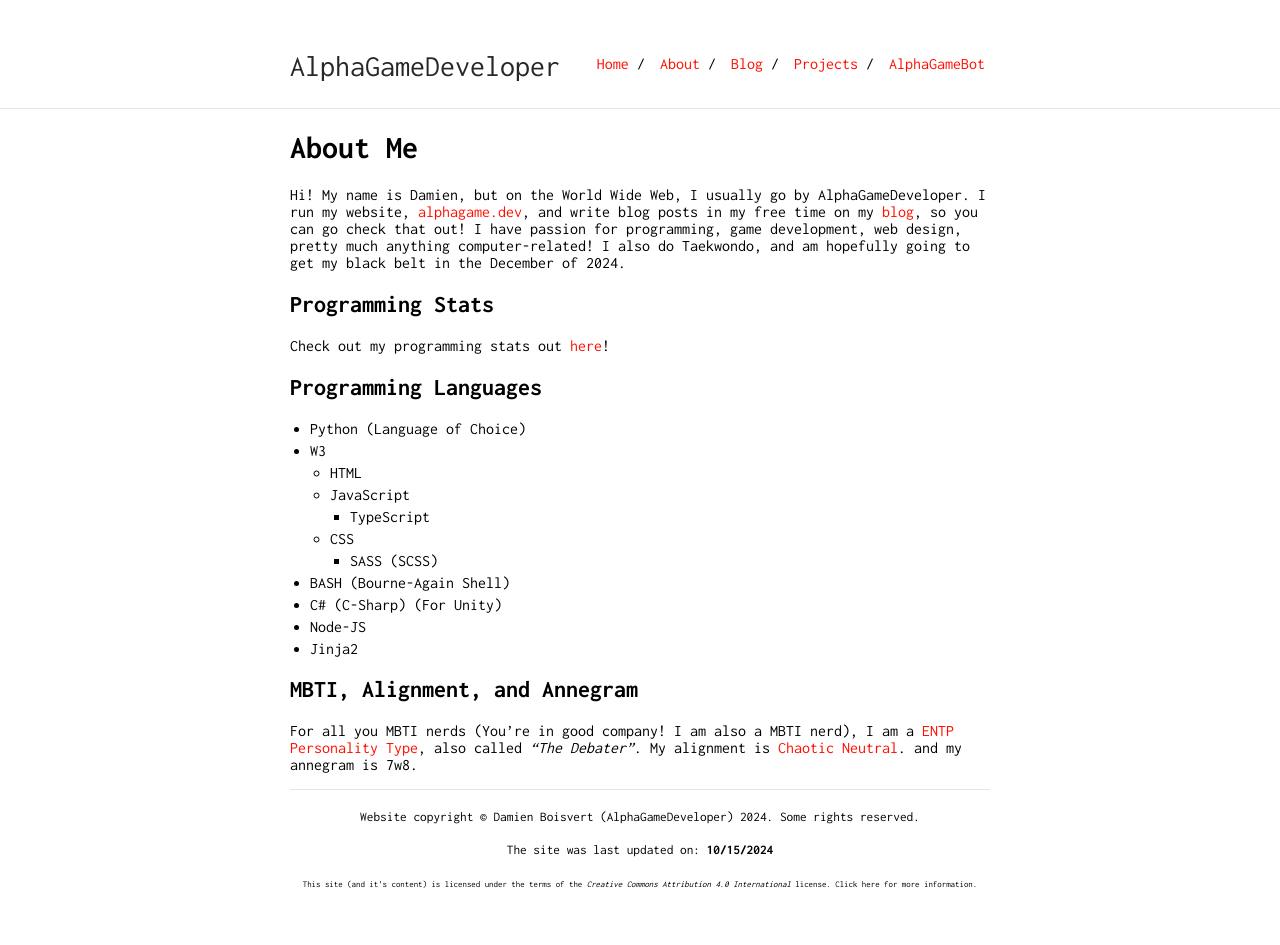
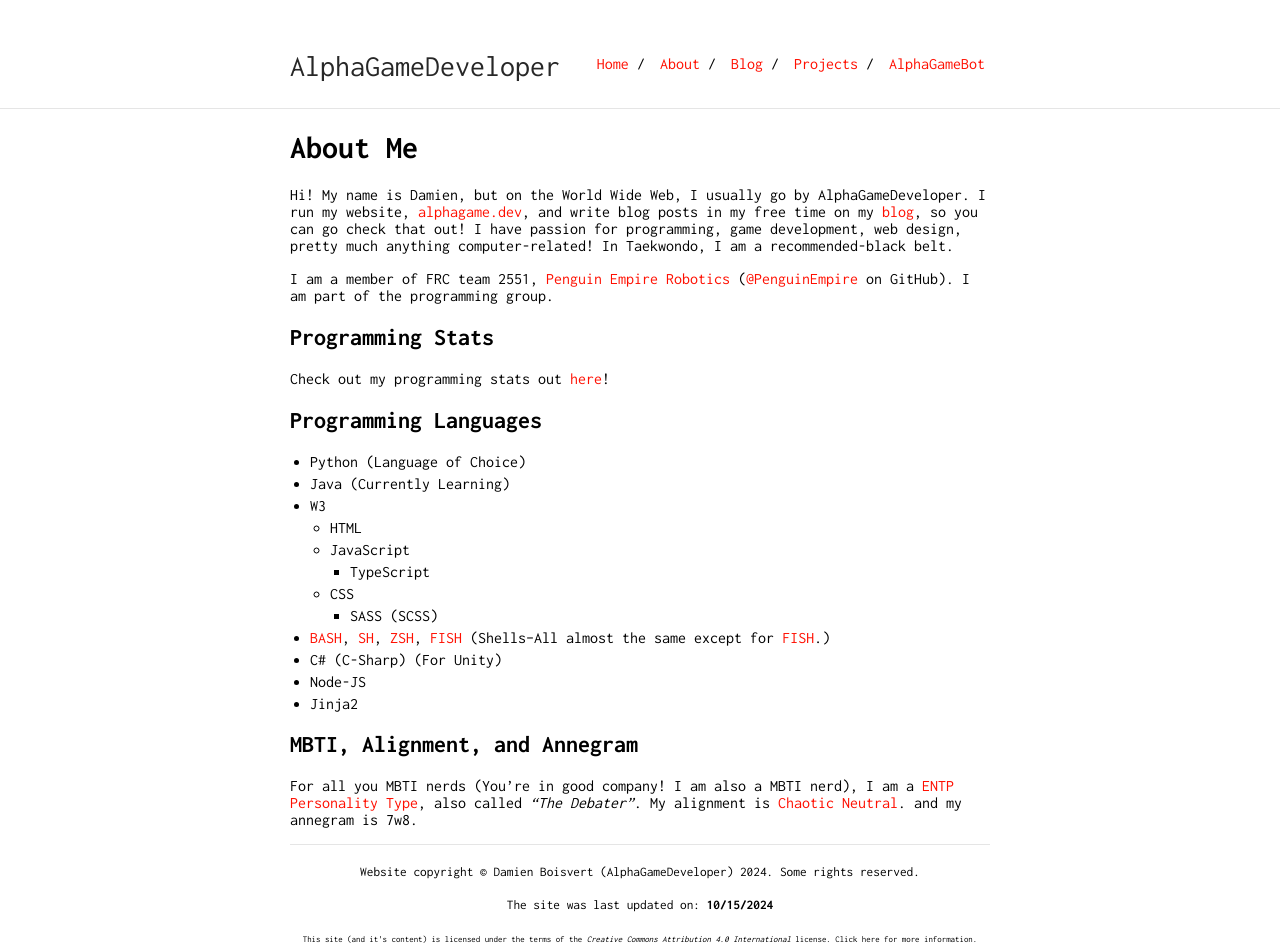
Before and after one commit to AlphaGameDeveloper/AlphaGame.dev, a Jekyll site: the page built from pages/about.md, in a window 1280 px wide. Built offline with Jekyll 4.4.1, drawn with Linux system fonts in a browser that asks for light colours; before the commit the page ends 900 px from its top, so only the background shows below that.

Commit message:
Add PenguinEmpire to about.md

```diff
--- a/pages/about.md
+++ b/pages/about.md
@@ -6,20 +6,23 @@ title: "About"
 
 # About Me
 
-Hi!  My name is Damien, but on the World Wide Web, I usually go by AlphaGameDeveloper.  I run my website, [alphagame.dev](https://alphagame.dev/), and write blog posts in my free time on my [blog](/blog), so you can go check that out!  I have passion for programming, game development, web design, pretty much anything computer-related!  I also do Taekwondo, and am hopefully going to get my black belt in the December of 2024.
+Hi!  My name is Damien, but on the World Wide Web, I usually go by AlphaGameDeveloper.  I run my website, [alphagame.dev](https://alphagame.dev/), and write blog posts in my free time on my [blog](/blog), so you can go check that out!  I have passion for programming, game development, web design, pretty much anything computer-related!  In Taekwondo, I am a recommended-black belt.
+
+I am a member of FRC team 2551, [Penguin Empire Robotics](https://www.penguinempirerobotics.org/) ([@PenguinEmpire](https://github.com/PenguinEmpire) on GitHub).  I am part of the programming group.
 
 ## Programming Stats
 Check out my programming stats out [here](/about/stats)!
 
 ## Programming Languages
 * Python (Language of Choice)
+* Java (Currently Learning)
 * W3
     * HTML
     * JavaScript
         * TypeScript
     * CSS
         * SASS (SCSS)
-* BASH (Bourne-Again Shell)
+* [BASH](https://www.gnu.org/software/bash/), [SH](https://en.wikipedia.org/wiki/Bourne_shell), [ZSH](https://www.zsh.org/), [FISH](https://fishshell.com/) (Shells--All almost the same except for [FISH](https://fishshell.com/).)
 * C# (C-Sharp) (For Unity)
 * Node-JS
 * Jinja2
```
